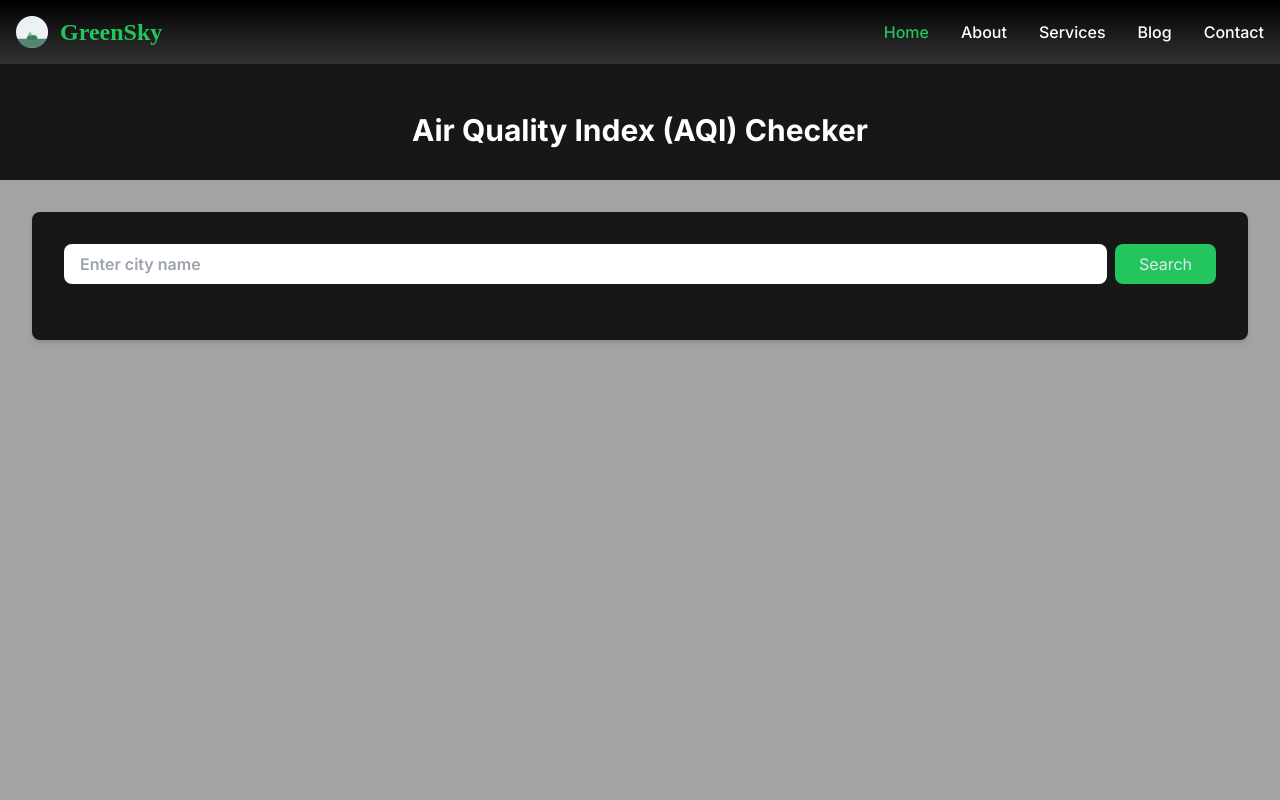
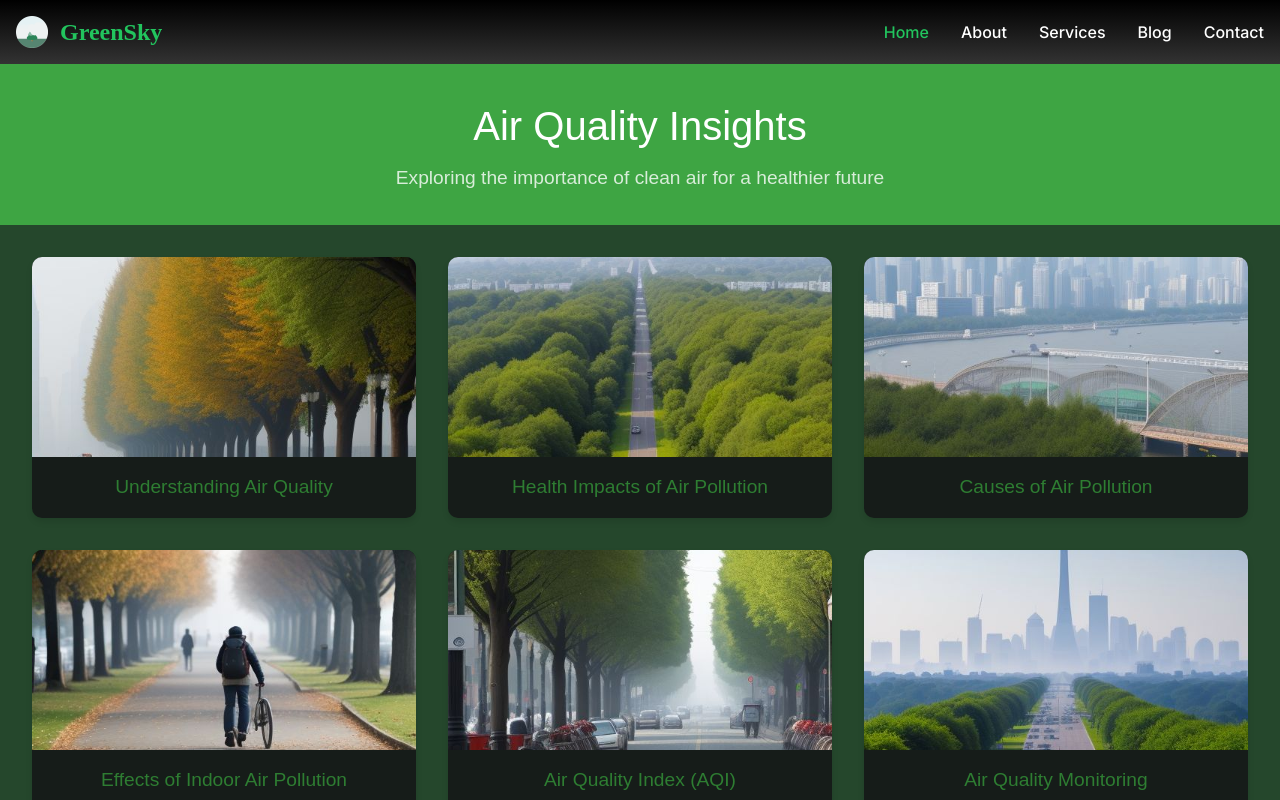
Before and after one commit to project-GreenSky/GreenSky, a React (Vite) app: page / in a window 1280 px wide. Shown: the top 800 px of the page. Built offline with nearby package versions, Linux system fonts and the light colour scheme; no server answers; a web font is replaced by a local one.

Commit message:
Add Blog component to App.jsx & readme update

```diff
--- a/src/App.jsx
+++ b/src/App.jsx
@@ -2,11 +2,13 @@ import Navbar from "./components/Navbar";
 import Footer from "./components/Footer";
 import CarbonFootprintCalculator from "./components/CarbonFootPrintCalculator/CarbonFootPrintCalculator";
 import Aqibody from "./components/AQIcomponents/Aqibody";
+import Blog from "./pages/Blog";
 
 export default function App() {
   return (
     <>
       <Navbar />
+      <Blog />
       <Aqibody />
       <CarbonFootprintCalculator />
       <Footer />
```
Also changed, not shown: src/assets/GreenSky2.png (added), 1 other file (tests, documents, lock files or other folders).
